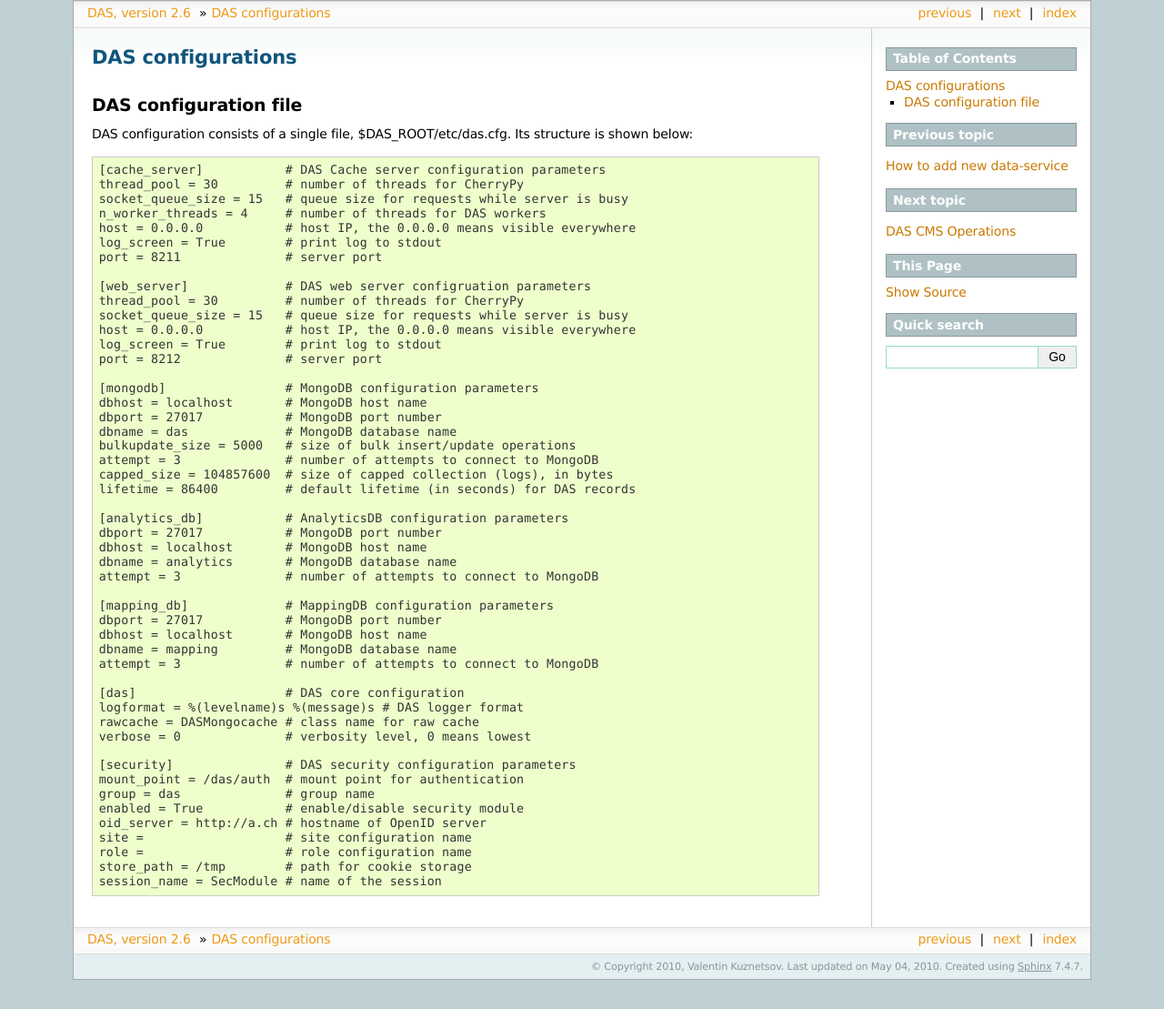
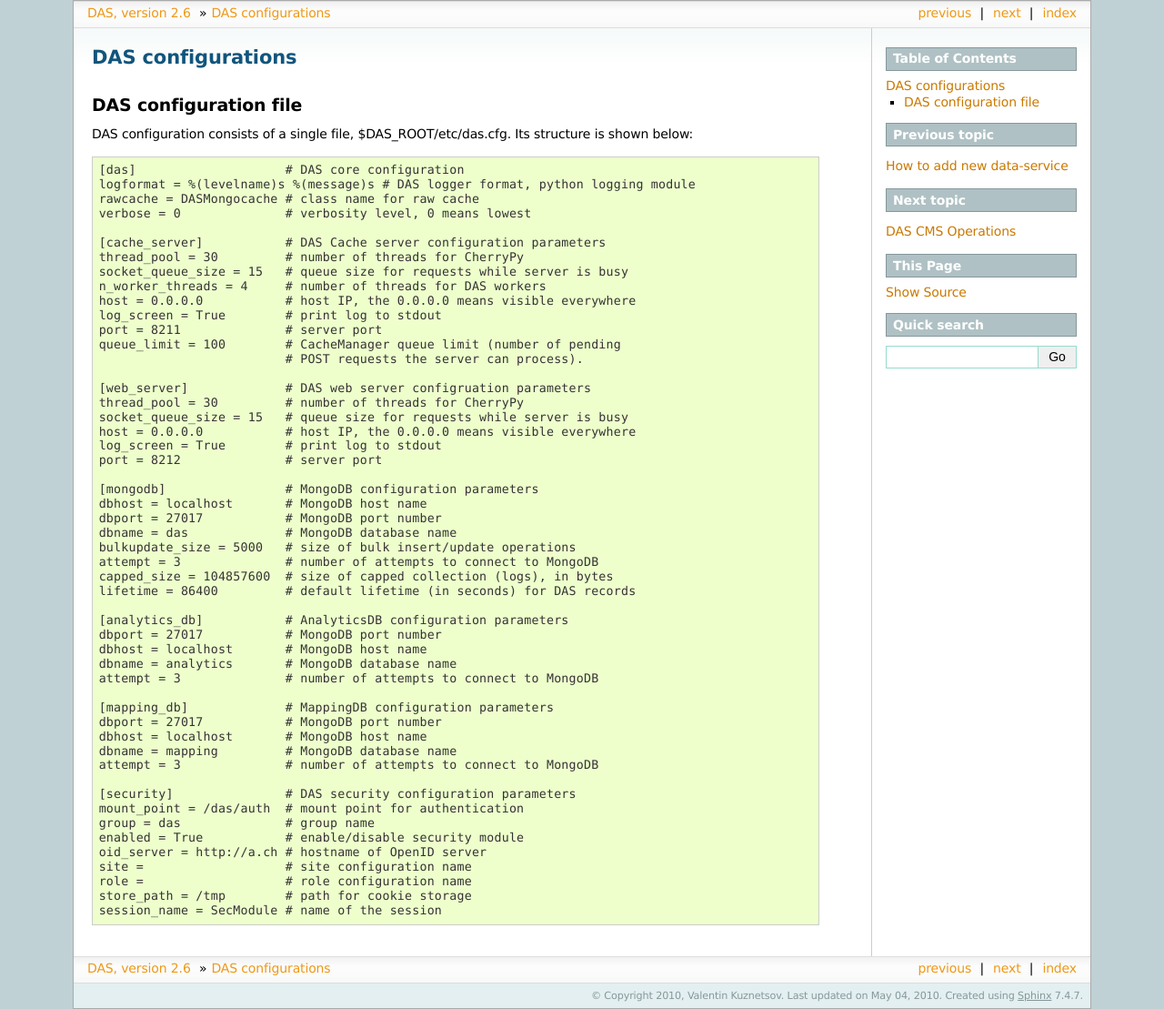
Before and after one commit to dmwm/DAS, a Sphinx documentation site: the page built from doc/sphinx/das_config.rst, in a window 1280 px wide. Shown: the whole page at 91% size. Built offline with Sphinx 7.4.7, drawn with Linux system fonts in a browser that asks for light colours; the version number is read from the project's files by our own code; before the commit the page ends 1077 px from its top, so only the background shows below that.

Commit message:
Update
git-svn-id: svn+ssh://svn.cern.ch/reps/CMSDMWM/DAS/trunk@1170 4525493e-7705-40b1-a816-d608a930855b

```diff
--- a/doc/sphinx/das_config.rst
+++ b/doc/sphinx/das_config.rst
@@ -14,6 +14,11 @@ shown below:
 
 .. doctest::
 
+    [das]                    # DAS core configuration
+    logformat = %(levelname)s %(message)s # DAS logger format, python logging module
+    rawcache = DASMongocache # class name for raw cache
+    verbose = 0              # verbosity level, 0 means lowest
+
     [cache_server]           # DAS Cache server configuration parameters
     thread_pool = 30         # number of threads for CherryPy
     socket_queue_size = 15   # queue size for requests while server is busy
@@ -21,6 +26,8 @@ shown below:
     host = 0.0.0.0           # host IP, the 0.0.0.0 means visible everywhere
     log_screen = True        # print log to stdout
     port = 8211              # server port
+    queue_limit = 100        # CacheManager queue limit (number of pending
+                             # POST requests the server can process).
 
     [web_server]             # DAS web server configruation parameters
     thread_pool = 30         # number of threads for CherryPy
```
Also changed, not shown: other parts of doc/sphinx/das_config.rst (+0 -5 lines), 1 other file.
